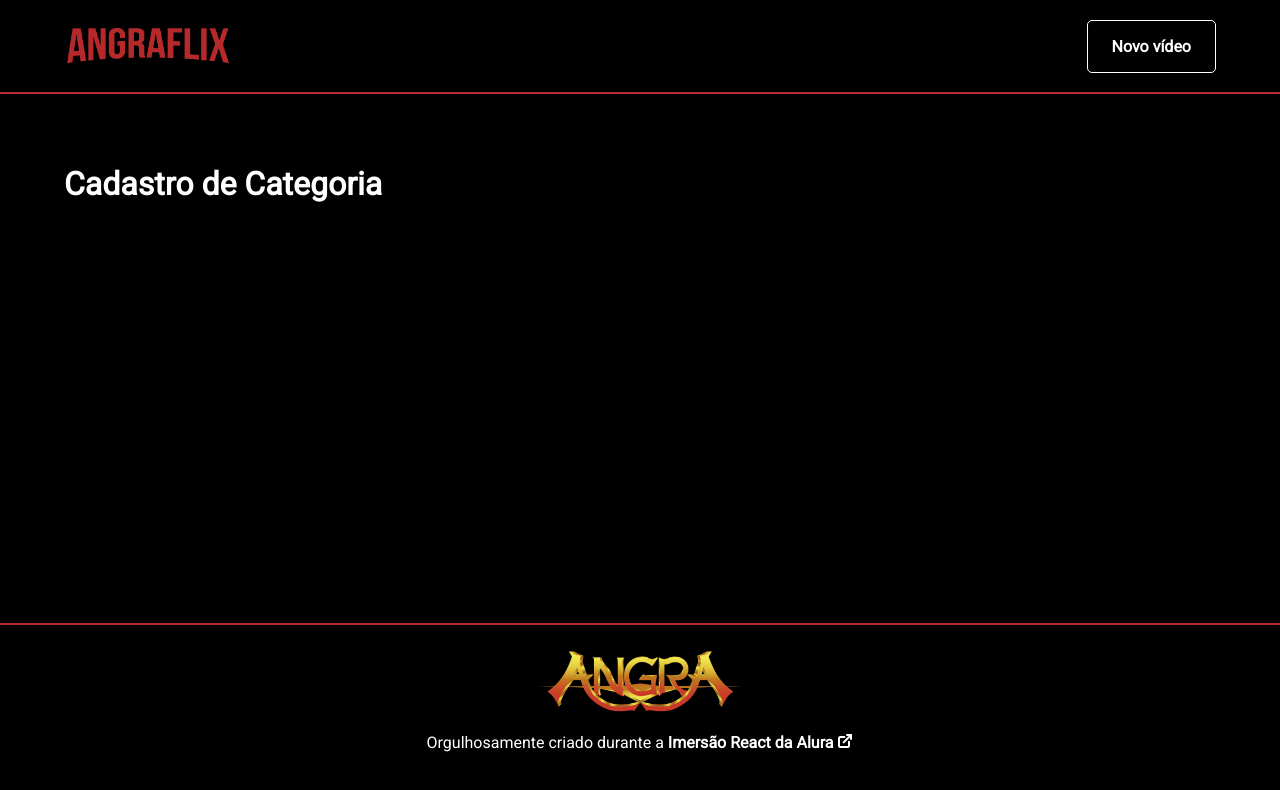
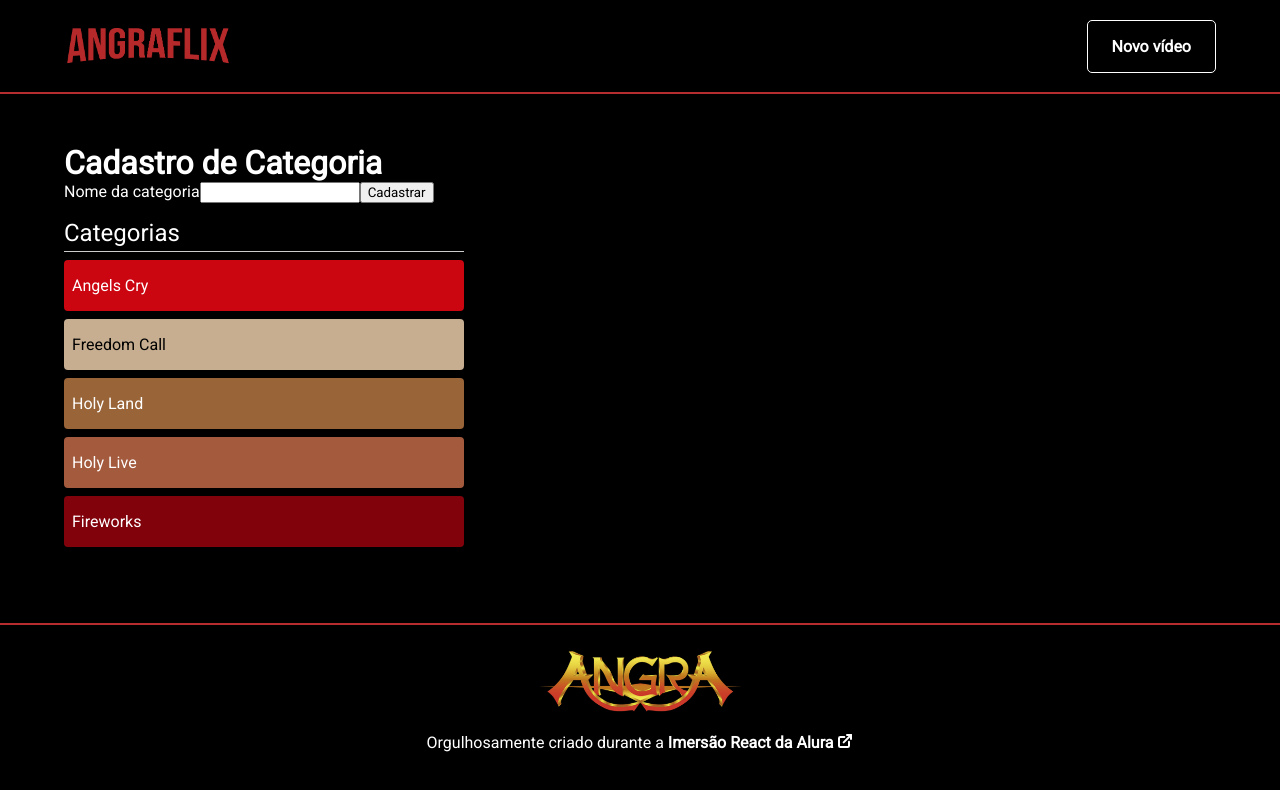
Before and after one commit to JoaoVSouto/angraflix, a React (Create React App) app: page /cadastro/categoria in a window 1280 px wide. Shown: the top 790 px of the page. Built offline with nearby package versions, Linux system fonts and the light colour scheme.

Commit message:
Lists categories on its registry

```diff
--- a/package.json
+++ b/package.json
@@ -10,6 +10,7 @@
     "@types/node": "^12.0.0",
     "@types/react": "^16.9.0",
     "@types/react-dom": "^16.9.0",
+    "polished": "^3.6.5",
     "react": "^16.13.1",
     "react-dom": "^16.13.1",
     "react-icons": "^3.10.0",
--- a/src/_layout/CadastroLayout.ts
+++ b/src/_layout/CadastroLayout.ts
@@ -5,6 +5,14 @@
   color: var(--white);
   flex: 1;
   padding: 50px 5% 0;
+
+  h1 {
+    margin: 0;
+  }
+
+  @media (max-width: 800px) {
+    padding-top: 25px;
+  }
 `;
 
 export default CadastroLayout;
--- a/src/pages/Cadastro/Categoria/index.tsx
+++ b/src/pages/Cadastro/Categoria/index.tsx
@@ -1,9 +1,43 @@
-import React from 'react';
+import React, { useState } from 'react';
+
+import initialData from '../../../data/dados_iniciais.json';
+
+import { Categories, Category } from './styles';
+
+interface IInitialData {
+  categorias: DataCategory[];
+}
+
+const { categorias } = initialData as IInitialData;
 
 const CadastroCategoria: React.FC = () => {
+  const [categories] = useState<DataCategory[]>(categorias);
+
   return (
     <>
       <h1>Cadastro de Categoria</h1>
+
+      <form>
+        <label htmlFor="nome-categoria">
+          Nome da categoria
+          <input type="text" id="nome-categoria" />
+        </label>
+
+        <button type="submit">Cadastrar</button>
+      </form>
+
+      <Categories>
+        <h3>Categorias</h3>
+        {categories.map((category, index) => (
+          <Category
+            key={category.titulo}
+            categoryColor={category.cor}
+            animationDelay={index * 150}
+          >
+            {category.titulo}
+          </Category>
+        ))}
+      </Categories>
     </>
   );
 };
--- /dev/null
+++ b/src/pages/Cadastro/Categoria/styles.ts
@@ -0,0 +1,44 @@
+import styled from 'styled-components';
+import { readableColor } from 'polished';
+
+export const Categories = styled.div`
+  margin-top: 16px;
+  max-width: 400px;
+
+  h3 {
+    font-size: 1.5rem;
+    font-weight: normal;
+    margin: 0;
+    padding-bottom: 4px;
+    border-bottom: 1px solid rgba(255, 255, 255, 0.8);
+  }
+
+  @media (max-width: 800px) {
+    max-width: unset;
+  }
+`;
+
+interface ICategoryProps {
+  categoryColor?: string;
+  animationDelay: number;
+}
+
+export const Category = styled.p<ICategoryProps>`
+  background-color: ${({ categoryColor }) => categoryColor || 'var(--primary)'};
+  color: ${({ categoryColor }) =>
+    readableColor(categoryColor || 'var(--primary)')};
+  margin: 8px 0;
+  padding: 16px 8px;
+  border-radius: 4px;
+  opacity: 0;
+  transform: translateX(-30%);
+  animation: slideIn 0.3s ease-out
+    ${({ animationDelay }) => `${animationDelay}ms`} forwards;
+
+  @keyframes slideIn {
+    to {
+      opacity: 1;
+      transform: translateX(0);
+    }
+  }
+`;
```
Also changed, not shown: 1 other file (tests, documents, lock files or other folders).
